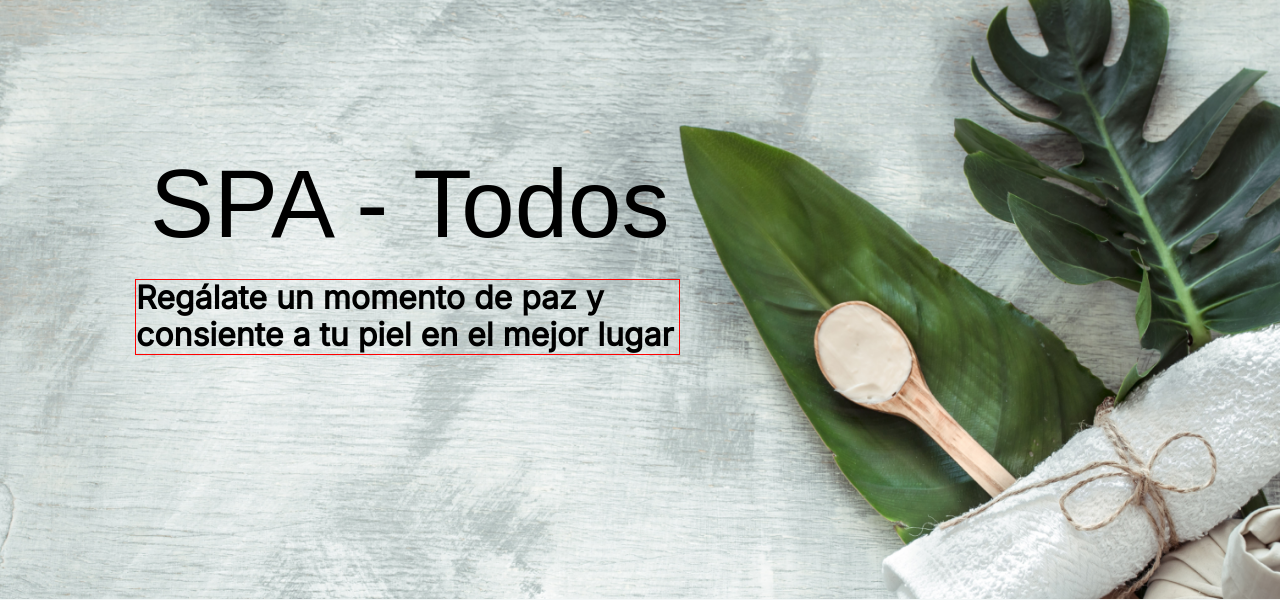
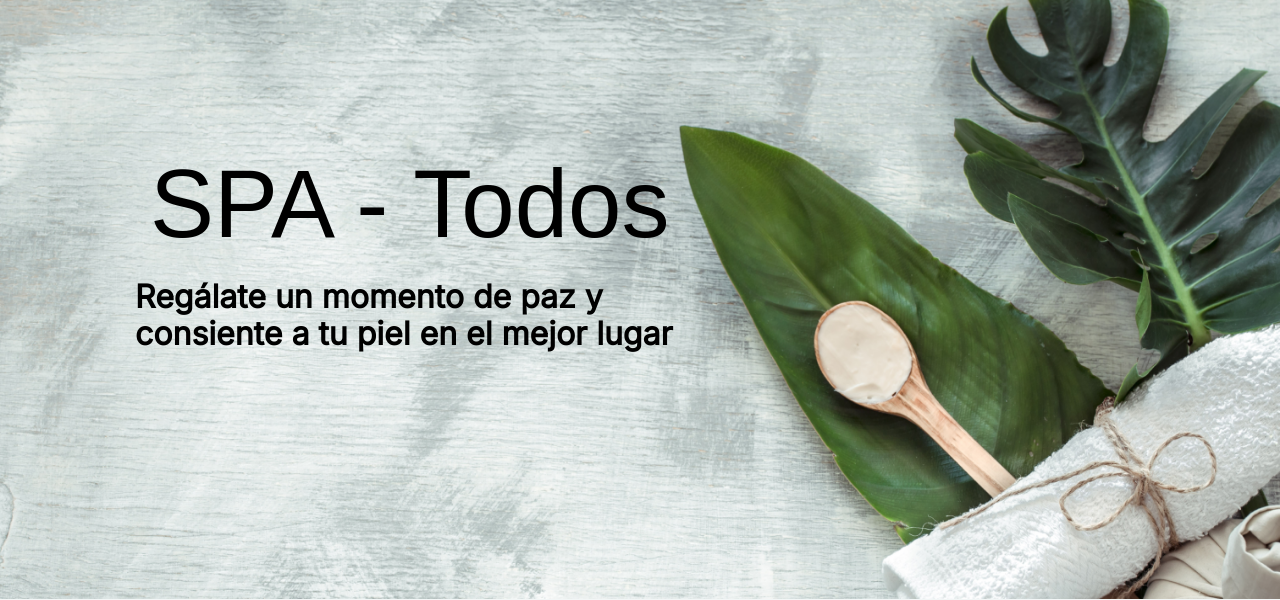
Before and after one commit to Ferengi2002/WEB, a PHP site: page / in a window 1280 px wide. Shown: the part 71-671 px from the top of the page. Run offline with PHP 8.4, Linux system fonts and the light colour scheme; some web fonts are replaced.

Commit message:
arregladoPa

```diff
--- a/Deberes/2_spa/css/styles.css
+++ b/Deberes/2_spa/css/styles.css
@@ -117,13 +117,12 @@ margin-right: 2.5rem;
 }
 
 .contenido-imagen h2{
-    border: 1px solid red;
     font-family:'Inter';
     font-weight: 600;
     font-size: 32px;
     margin-top: 2rem;
     margin-left: 13.5rem;
-    margin-right: 60rem;
+    margin-right: 58rem;
 }
 
 
```
